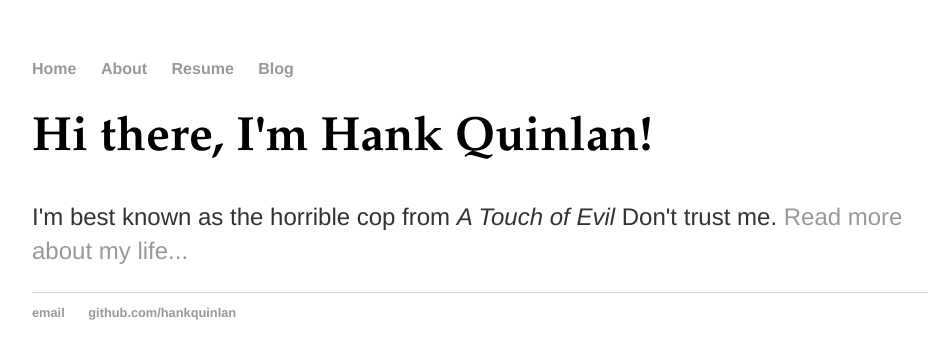
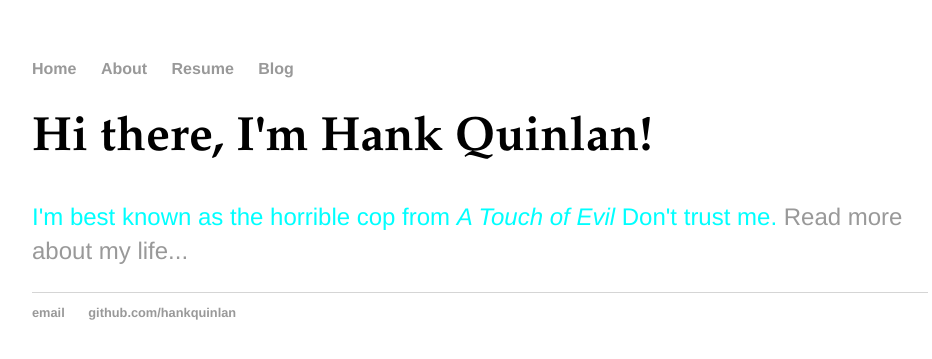
Before and after one commit to Calculasians/calculasians.github.io, a Jekyll site: the page built from index.html, in a window 1280 px wide. Shown: the top 359 px of the page, without its empty margins (160-1092 px from the left). Built offline with Jekyll 4.4.1, drawn with Linux system fonts in a browser that asks for light colours.

Commit message:
Update main.css

```diff
--- a/css/main.css
+++ b/css/main.css
@@ -29,7 +29,7 @@ h1 {
     font-family:'Helvetica', 'Arial', 'Sans-Serif';
     font-size: 1.5em;
     line-height: 1.4em;
-    color: #333;
+    color: #00FFFF;
 }
 
 p {
```
